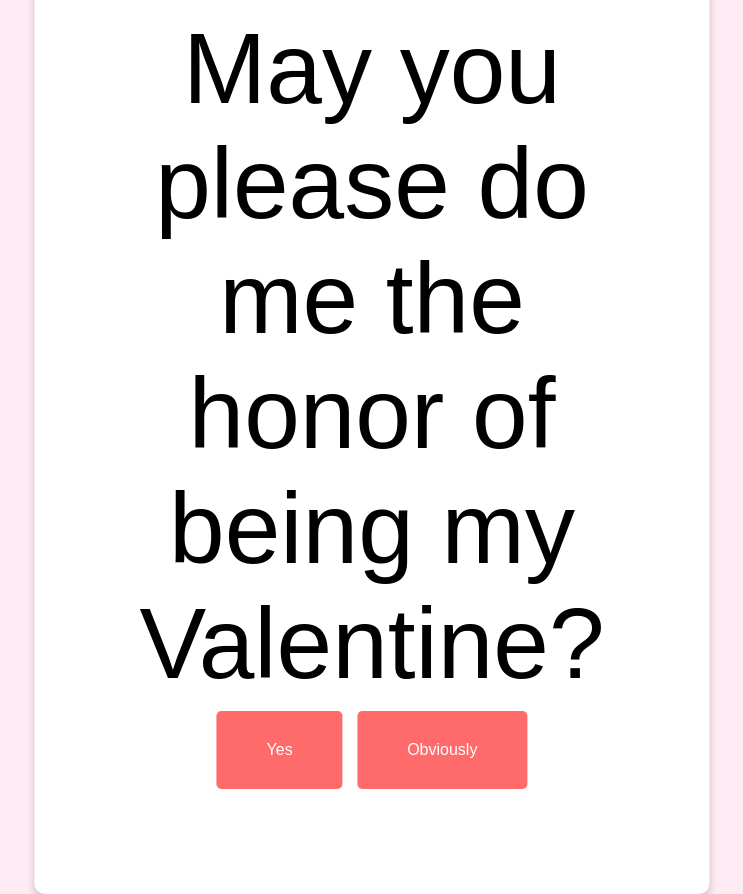
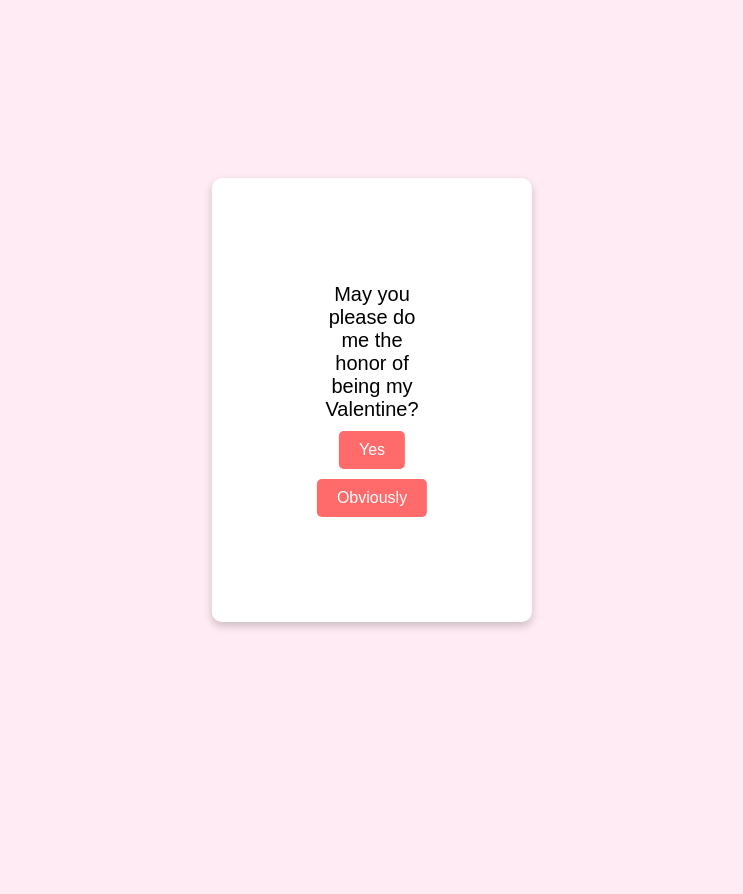
Before and after one commit to JordanPrince15/Valentines, a plain HTML site: page index.html in a window 1280 px wide. Both pictures are taken after a click on the element 640 px from the left and 400 px from the top of the page. Shown: the whole page, without its empty margins (268-1011 px from the left). After the commit the page ends 800 px from the top, so only its background shows below. Drawn offline with Linux system fonts and the light colour scheme.

Commit message:
Update styles.css

```diff
--- a/styles.css
+++ b/styles.css
@@ -67,12 +67,12 @@ body {
   }
 
   .card p {
-    font-size: 100px;
+    font-size: 20px;
     margin: 5px;
   }
 
   .card button {
-    padding: 30px 50px;
+    padding: 10px 20px;
     margin: 5px;
     border: none;
     border-radius: 5px;
```
